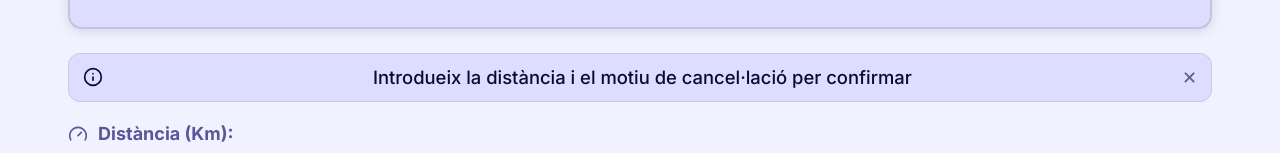
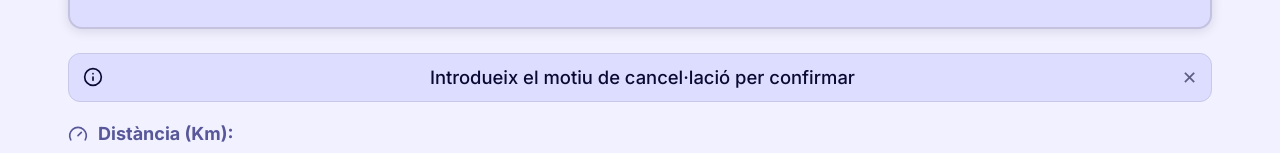
Before and after one commit to Samuraky/webIPO, a React (Vite) app: page /webIPO/cancel-transport in a window 1280 px wide. Shown: the part 506-659 px from the top of the page. Built offline with nearby package versions, Linux system fonts and the light colour scheme; sample sign-in values are in the browser's storage.

Commit message:
mensaje error cancelar

```diff
--- a/src/pages/CancelTransport.jsx
+++ b/src/pages/CancelTransport.jsx
@@ -31,7 +31,7 @@ function CancelTransport({ user, driverState, setDriverState, onLogout }) {
 
   /* ── Notificació informativa en entrar ── */
   useEffect(() => {
-    setInfoMsg(tx.cancel_info_required || 'Introdueix la distància i el motiu de cancel·lació per confirmar');
+    setInfoMsg(tx.cancel_info_required || 'Introdueix el motiu de cancel·lació per confirmar');
     clearTimeout(infoTimer.current);
     infoTimer.current = setTimeout(() => setInfoMsg(''), 15000);
   }, []);
```
